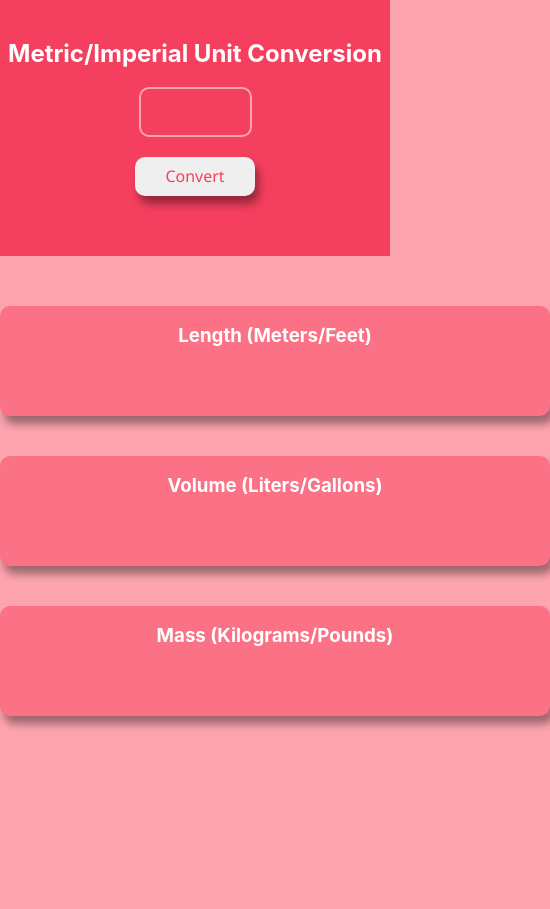
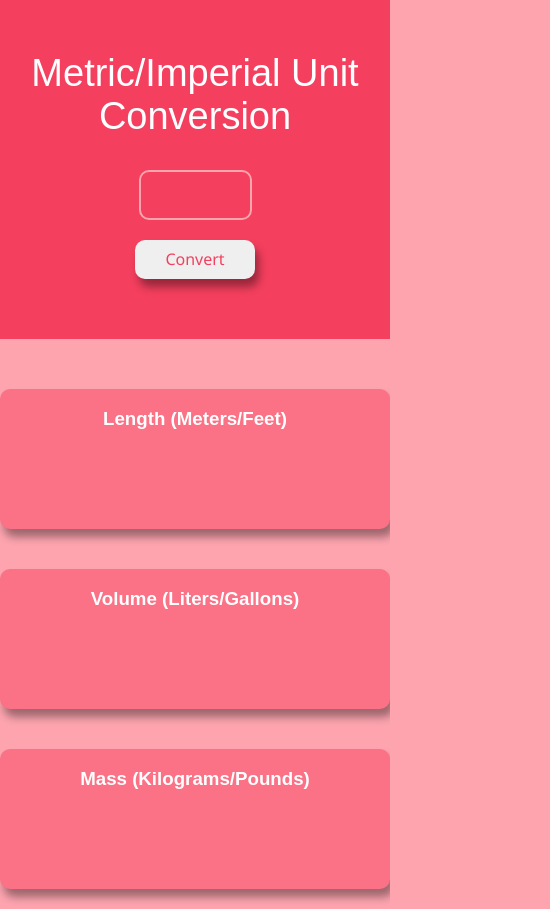
Before and after one commit to massjack1/unitconverter, a plain HTML site: page index.html in a window 390 px wide. Shown: the whole page, 550 px wide, since content can reach past the window. Before the commit the page ends 844 px from the top, so only its background shows below. Drawn offline with nearby package versions, Linux system fonts and the light colour scheme.

Commit message:
Add responsive changes

```diff
--- a/index.css
+++ b/index.css
@@ -1,6 +1,6 @@
 body {
     margin: 0;
-    font-family: -apple-system, BlinkMacSystemFont, 'Segoe UI', Roboto, Oxygen, Ubuntu, Cantarell, 'Open Sans', 'Helvetica Neue', sans-serif;
+    font-family: "Poppins", sans-serif;
     display: flex;
     flex-direction: column;
     text-align: center;
@@ -15,6 +15,7 @@ body {
 }
 h2 {
     padding-top: 20px;
+    font-size: 45px;
 }
 .btn {
     padding: 10px 30px;
@@ -60,6 +61,20 @@ h3, p {
 }
 
 p {
-    font-size: 14px;
-    font-weight: 400px;
+    font-size: 28px;
+    font-weight: 400;
 }
+@media screen and (max-width: 600px) {
+    h2 {
+        font-size: 38px;
+        font-weight: 500;
+    }
+    .results {
+        width: 390px;
+        height: 130px;
+    }
+    p {
+        font-size: 20px;
+    }
+
+}
```
